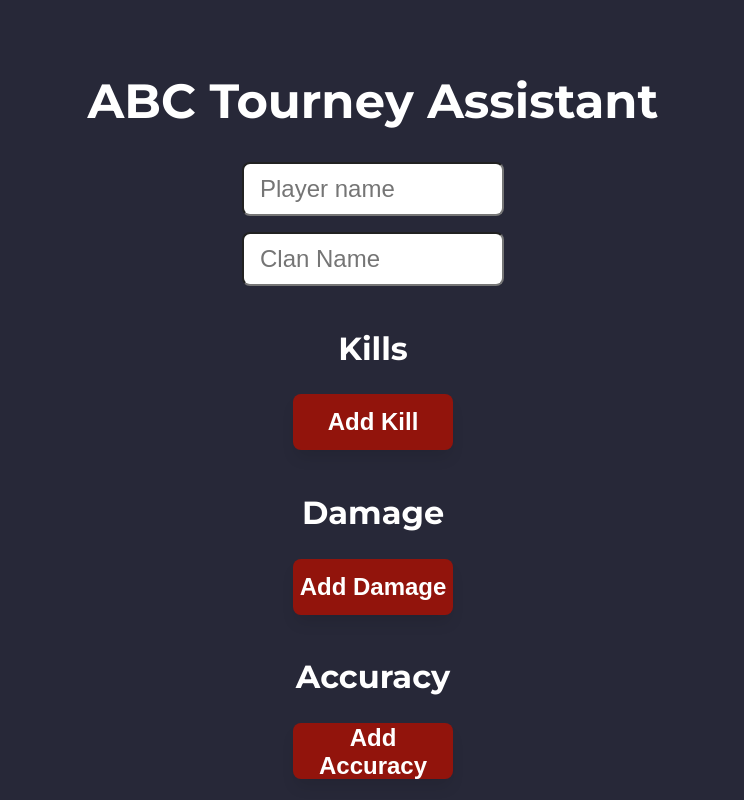
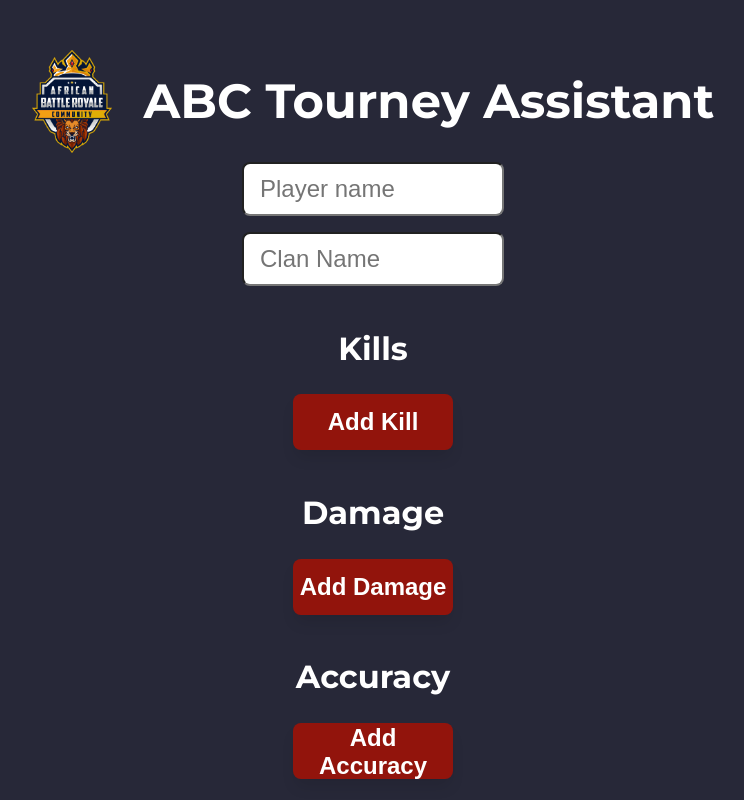
Before and after one commit to TheTreeveloper/Tourney-assistant, a React (Vite) app: page / in a window 1280 px wide. Shown: the top 800 px of the page, without its empty margins (267-1011 px from the left). Built offline with nearby package versions, Linux system fonts and the light colour scheme.

Commit message:
added new div with header classname to house h1 heading and ABC logo

```diff
--- a/src/components/StatsForm.tsx
+++ b/src/components/StatsForm.tsx
@@ -111,7 +111,10 @@ function StatsForm() {
 
   return (
     <div>
-      <h1>ABC Tourney Assistant</h1>
+      <div className={styles.header}>
+        <img src="./public/ABR.PNG" alt="" />
+        <h1>ABC Tourney Assistant</h1>
+      </div>
 
       <form onSubmit={handleSubmit(onSubmit)} className={styles.form}>
         <input
```
